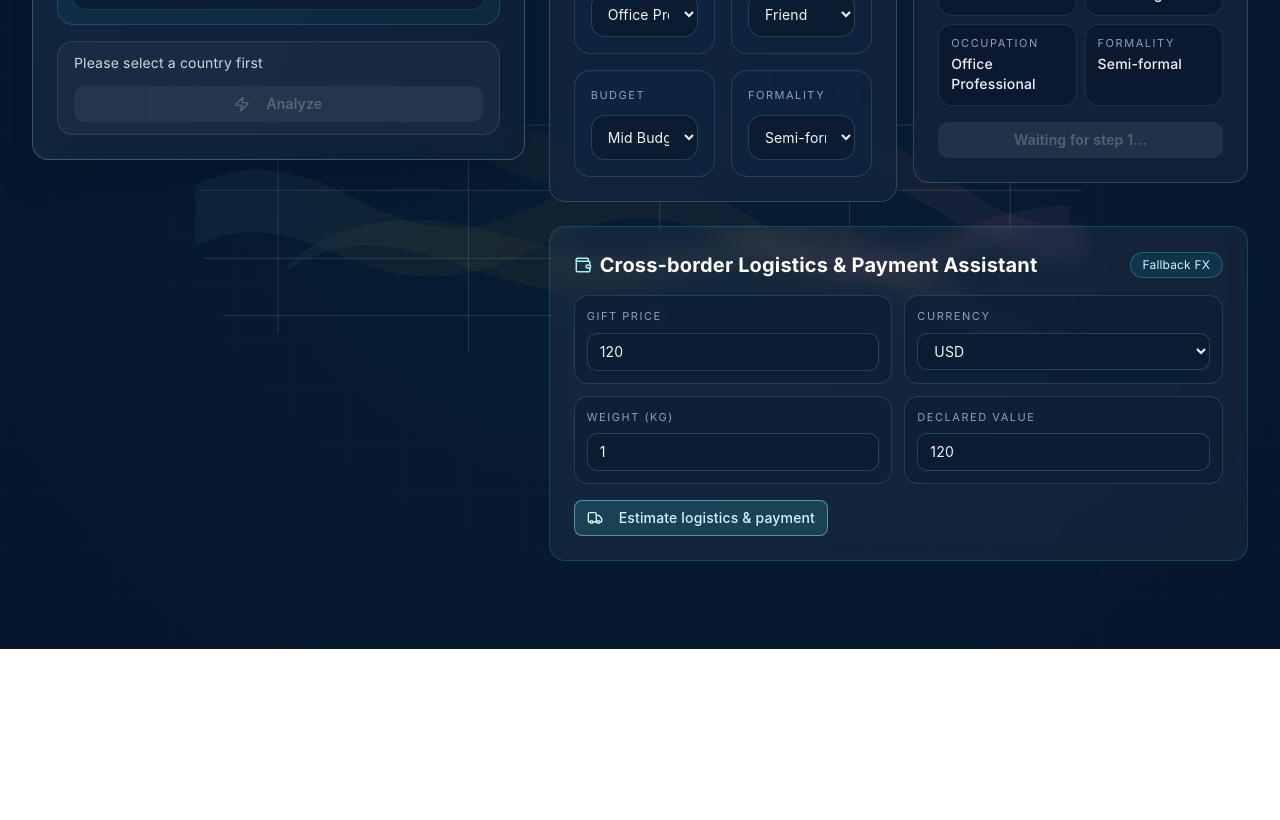
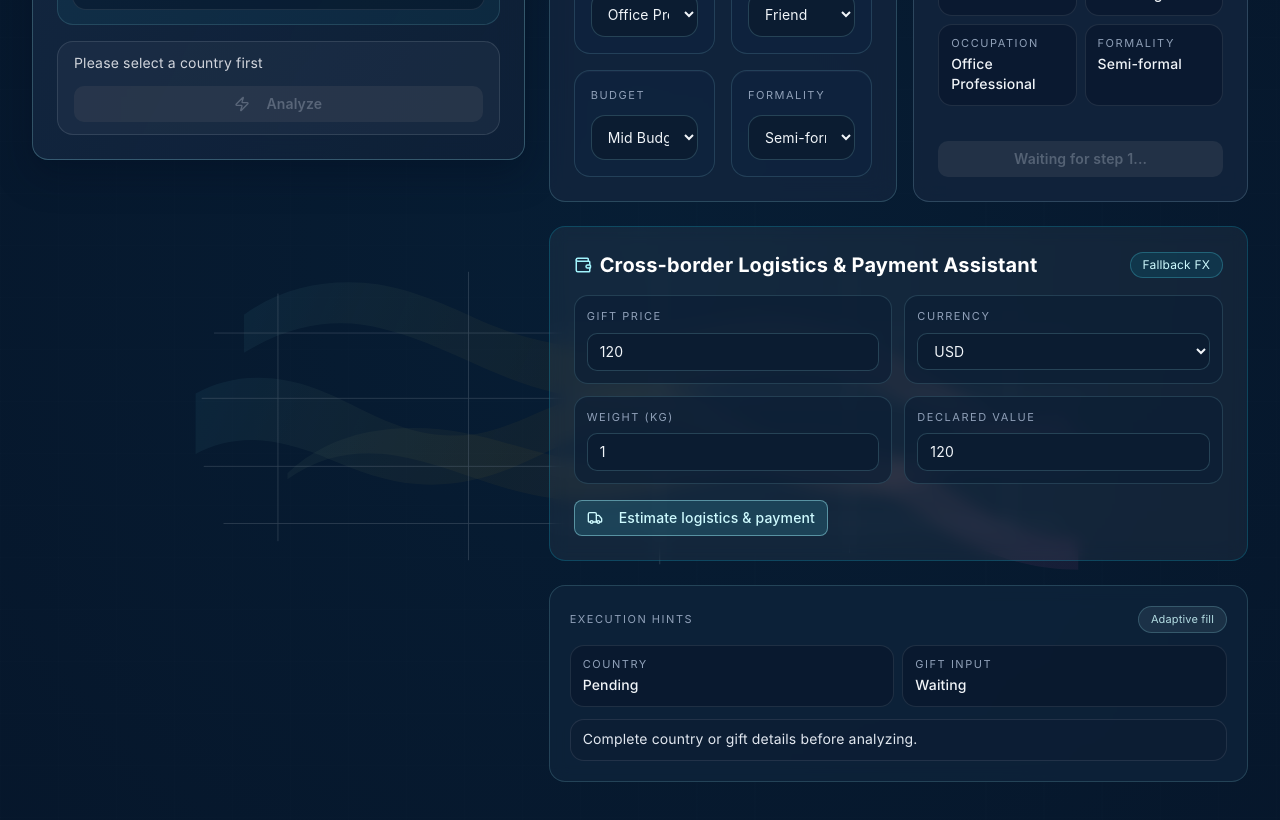
Before and after one commit to zzemy/GIVIA, a Next.js app: page /en in a window 1280 px wide. Shown: the part 3060-3880 px from the top of the page. Before the commit the page ends 3709 px from the top, so only its background shows below. Built offline with nearby package versions, Linux system fonts and the light colour scheme.

Commit message:
fix: update layout and add execution hints section in Home and StepCountry components

```diff
--- a/app/[locale]/page.tsx
+++ b/app/[locale]/page.tsx
@@ -813,7 +813,7 @@ export default function Home() {
             />
           </div>
 
-          <div className="space-y-4 sm:space-y-6 xl:col-span-7">
+          <div className="flex h-full flex-col gap-4 sm:gap-6 xl:col-span-7">
             <StepCountry
               locale={locale}
               t={t}
@@ -918,6 +918,40 @@ export default function Home() {
               onAssistantDeclaredValueChange={setAssistantDeclaredValueInput}
               onRunLogisticsAssistant={handleRunLogisticsAssistant}
             />
+
+            <section className="hidden min-h-[9rem] flex-1 flex-col rounded-2xl border border-cyan-200/16 bg-[#10253c]/72 p-5 backdrop-blur-sm xl:flex">
+              <div className="flex items-center justify-between gap-3">
+                <p className="text-[11px] uppercase tracking-[0.14em] text-slate-400">{isZh ? '执行提示' : 'Execution hints'}</p>
+                <span className="rounded-full border border-cyan-200/20 bg-cyan-100/8 px-3 py-1 text-[11px] text-cyan-100/85">
+                  {isZh ? '自动对齐填充' : 'Adaptive fill'}
+                </span>
+              </div>
+
+              <div className="mt-3 grid gap-2 sm:grid-cols-2">
+                <div className="rounded-xl border border-slate-200/10 bg-slate-950/24 px-3 py-2.5">
+                  <p className="text-[11px] uppercase tracking-[0.14em] text-slate-400">{isZh ? '国家' : 'Country'}</p>
+                  <p className="mt-1 text-sm font-medium text-slate-100">
+                    {selectedCountry ? getCountryName(selectedCountry, locale) : isZh ? '待选择' : 'Pending'}
+                  </p>
+                </div>
+                <div className="rounded-xl border border-slate-200/10 bg-slate-950/24 px-3 py-2.5">
+                  <p className="text-[11px] uppercase tracking-[0.14em] text-slate-400">{isZh ? '礼物输入' : 'Gift input'}</p>
+                  <p className="mt-1 text-sm font-medium text-slate-100">
+                    {recognition || hasGiftInput || selectedFile ? (isZh ? '已准备' : 'Ready') : isZh ? '待输入' : 'Waiting'}
+                  </p>
+                </div>
+              </div>
+
+              <div className="mt-3 rounded-xl border border-slate-200/10 bg-slate-900/30 px-3 py-2.5 text-sm text-slate-200">
+                {canAnalyze
+                  ? isZh
+                    ? '条件已满足，左侧可直接开始第三步分析。'
+                    : 'All prerequisites are met. You can run step 3 directly.'
+                  : isZh
+                    ? '先补齐国家或礼物信息，再执行分析。'
+                    : 'Complete country or gift details before analyzing.'}
+              </div>
+            </section>
           </div>
         </div>
 
--- a/components/gifting/home/step-country.tsx
+++ b/components/gifting/home/step-country.tsx
@@ -173,7 +173,7 @@ export function StepCountry({
         </div>
       </motion.div>
 
-      <div className="grid gap-4 2xl:grid-cols-[minmax(0,0.94fr)_minmax(0,1.06fr)] 2xl:items-start">
+      <div className="grid gap-4 2xl:grid-cols-[minmax(0,0.94fr)_minmax(0,1.06fr)]">
         <motion.div
           initial={{ opacity: 0, y: 20 }}
           animate={{ opacity: 1, y: 0 }}
@@ -351,7 +351,7 @@ export function StepCountry({
         </motion.div>
       </div>
 
-      <div className="grid gap-4 xl:grid-cols-[minmax(0,1.02fr)_minmax(0,0.98fr)] xl:items-start">
+      <div className="grid gap-4 xl:grid-cols-[minmax(0,1.02fr)_minmax(0,0.98fr)]">
         <motion.div
           initial={{ opacity: 0, y: 20 }}
           animate={{ opacity: 1, y: 0 }}
@@ -442,7 +442,7 @@ export function StepCountry({
           animate={{ opacity: 1, y: 0 }}
           transition={{ delay: 0.25 }}
           whileHover={{ y: -4, scale: 1.005 }}
-          className="rounded-2xl border border-sky-200/18 bg-[#13253e]/82 p-4 backdrop-blur-md transition-colors hover:border-sky-200/34 sm:p-6"
+          className="flex h-full flex-col rounded-2xl border border-sky-200/18 bg-[#13253e]/82 p-4 backdrop-blur-md transition-colors hover:border-sky-200/34 sm:p-6"
         >
           <div className="flex items-center justify-between gap-3">
             <div>
@@ -516,7 +516,7 @@ export function StepCountry({
             )}
           </AnimatePresence>
 
-          <Button disabled className="mt-4 w-full cursor-default rounded-lg bg-gray-700 py-2 font-semibold text-gray-400">
+          <Button disabled className="mt-auto w-full cursor-default rounded-lg bg-gray-700 py-2 font-semibold text-gray-400">
             {!recognition && !hasGiftInput && !selectedFile
               ? locale === 'zh'
                 ? '等待第一步...'
```
